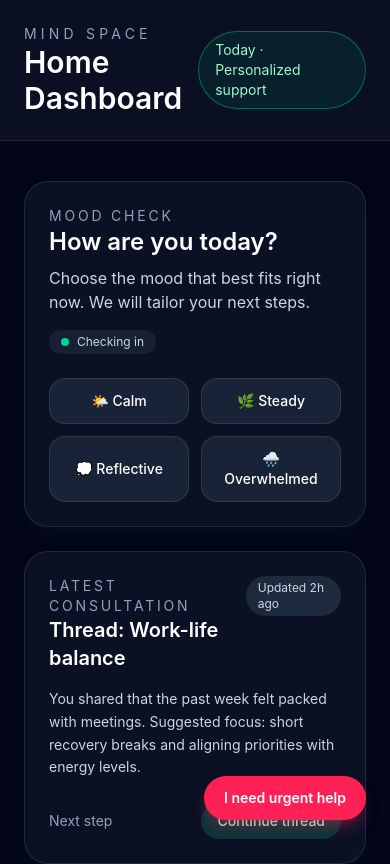
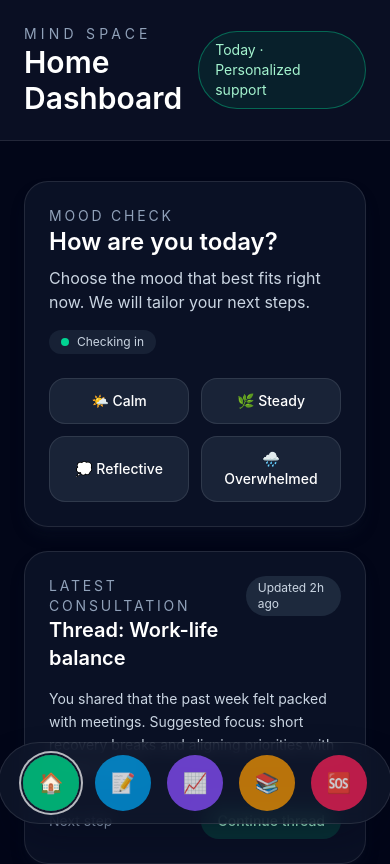
Before and after one commit to triek/mind-space, a Vue app: page / in a window 390 px wide. Shown: the top 864 px of the page. Built offline with nearby package versions, Linux system fonts and the light colour scheme.

Commit message:
mobile os ui style

```diff
--- a/src/App.vue
+++ b/src/App.vue
@@ -1,12 +1,26 @@
 <template>
-  <div class="relative min-h-screen">
-    <component :is="activeComponent" @navigate="handleNavigate" />
-    <button
-      class="fixed bottom-6 right-6 rounded-full bg-rose-500 px-5 py-3 text-sm font-semibold text-white shadow-lg shadow-rose-500/30 transition hover:bg-rose-400"
-      @click="handleNavigate('safety')"
+  <div class="relative min-h-screen bg-slate-950 text-slate-100">
+    <div class="pb-32">
+      <component :is="activeComponent" @navigate="handleNavigate" />
+    </div>
+    <nav
+      class="fixed bottom-5 left-1/2 z-20 flex -translate-x-1/2 items-center gap-4 rounded-full border border-white/10 bg-slate-900/80 px-6 py-3 shadow-2xl shadow-slate-950/40 backdrop-blur"
+      aria-label="Primary"
     >
-      I need urgent help
-    </button>
+      <button
+        v-for="item in navItems"
+        :key="item.page"
+        class="flex h-14 w-14 items-center justify-center rounded-full text-xl text-white transition"
+        :class="[
+          item.color,
+          activeNav === item.page ? 'ring-2 ring-white/70 ring-offset-2 ring-offset-slate-900' : 'opacity-80 hover:opacity-100'
+        ]"
+        :aria-label="item.label"
+        @click="handleNavigate(item.page)"
+      >
+        <span aria-hidden="true">{{ item.icon }}</span>
+      </button>
+    </nav>
   </div>
 </template>
 
@@ -18,6 +32,7 @@ import NewConsultationPage from './components/NewConsultationPage.vue'
 import ThreadDetailPage from './components/ThreadDetailPage.vue'
 import ProgressPage from './components/ProgressPage.vue'
 import SafetyPage from './components/SafetyPage.vue'
+import ResourcesPage from './components/ResourcesPage.vue'
 
 const activePage = ref('home')
 
@@ -26,7 +41,7 @@ const activeComponent = computed(() => {
     return NewConsultationPage
   }
 
-  if (activePage.value === 'check-in-quiz') {
+  if (activePage.value === 'assessment') {
     return CheckInQuizPage
   }
 
@@ -38,6 +53,10 @@ const activeComponent = computed(() => {
     return ProgressPage
   }
 
+  if (activePage.value === 'resources') {
+    return ResourcesPage
+  }
+
   if (activePage.value === 'safety') {
     return SafetyPage
   }
@@ -45,7 +64,20 @@ const activeComponent = computed(() => {
   return HomePage
 })
 
+const navItems = [
+  { page: 'home', label: 'Mood check', icon: '🏠', color: 'bg-emerald-500/90' },
+  { page: 'assessment', label: 'Assessment', icon: '📝', color: 'bg-sky-500/90' },
+  { page: 'progress', label: 'Progress', icon: '📈', color: 'bg-violet-500/90' },
+  { page: 'resources', label: 'Resources', icon: '📚', color: 'bg-amber-500/90' },
+  { page: 'safety', label: 'Urgent help', icon: '🆘', color: 'bg-rose-500/90' },
+]
+
+const activeNav = computed(() => {
+  const navPages = navItems.map((item) => item.page)
+  return navPages.includes(activePage.value) ? activePage.value : 'home'
+})
+
 const handleNavigate = (page) => {
-  activePage.value = page
+  activePage.value = page === 'check-in-quiz' ? 'assessment' : page
 }
 </script>
```
